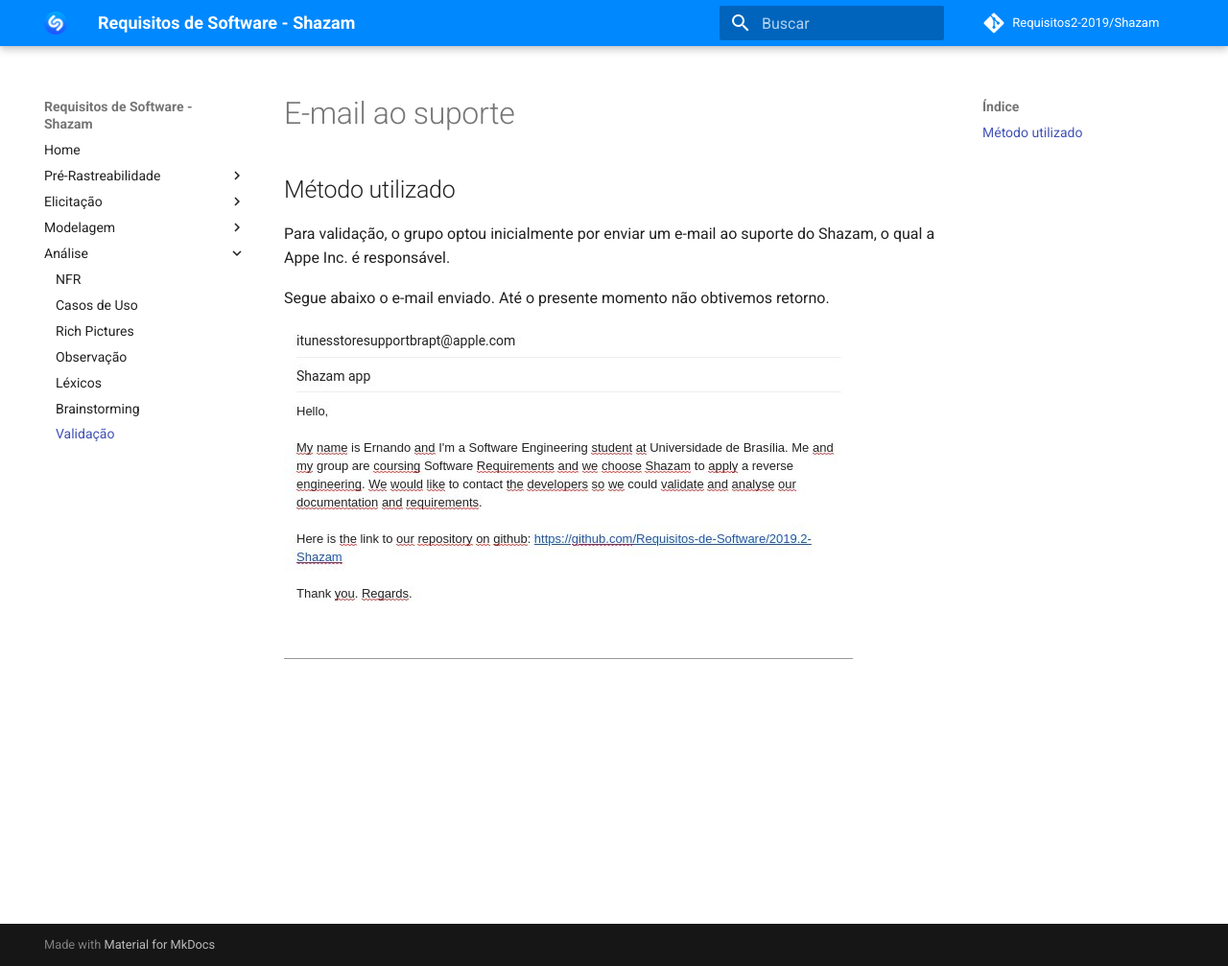
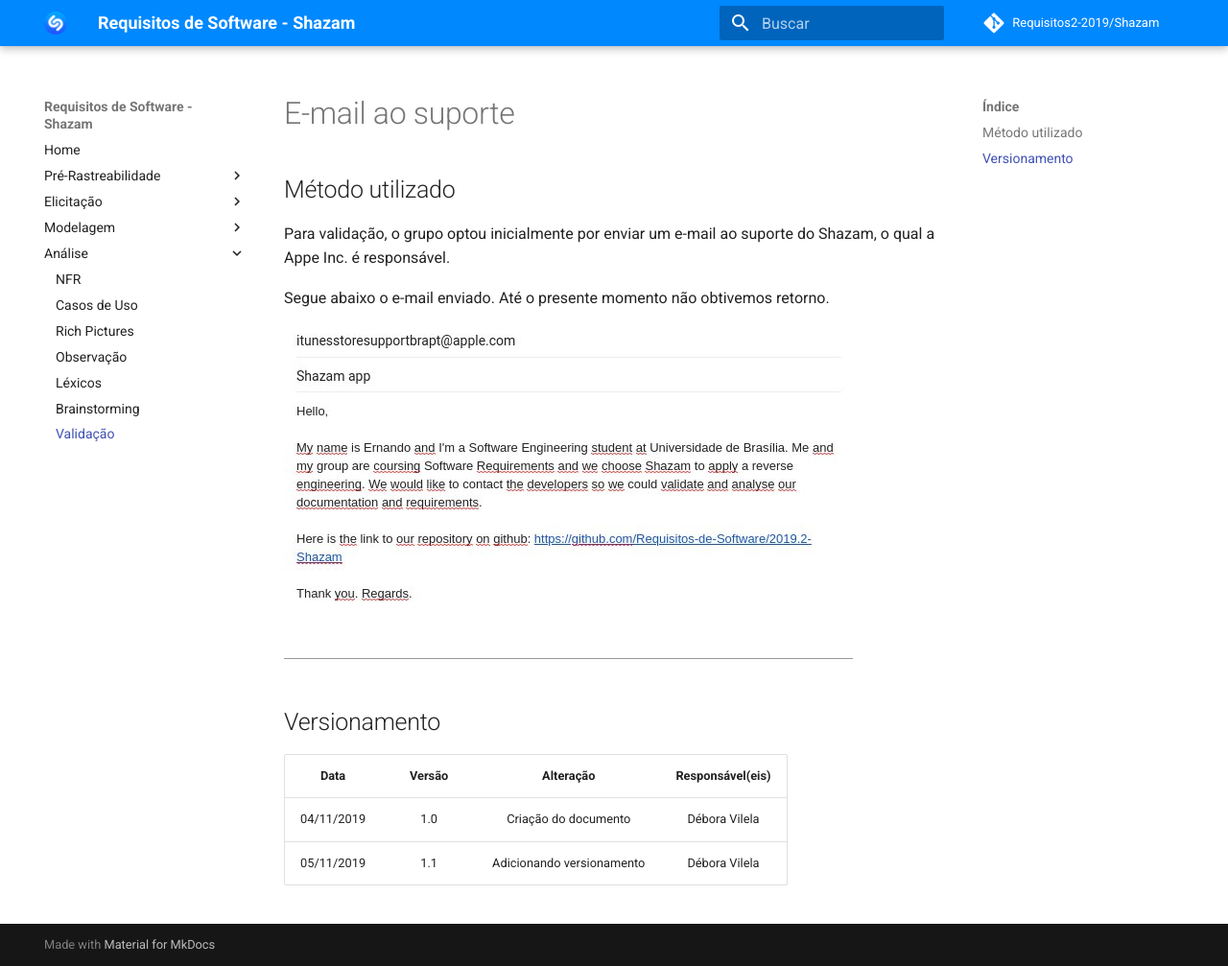
Before and after one commit to Wictorgirardi/2019.2-Shazam, an MkDocs documentation site: the page built from docs/analise/email_suporte.md, in a window 1280 px wide and 1007 px high. Shown: the whole window at 96% size. Built offline with MkDocs 1.6.1 and Material for MkDocs 9.7.7, drawn with Linux system fonts in a browser that asks for light colours; comment, search, counter and statistics services are not loaded.

Commit message:
Alterando conteúdo do documento de validação

```diff
--- a/docs/analise/email_suporte.md
+++ b/docs/analise/email_suporte.md
@@ -7,3 +7,12 @@
 Segue abaixo o e-mail enviado. Até o presente momento não obtivemos retorno.
 
 ![email](../imgs/validacao.jpg)
+
+
+
+## Versionamento
+
+|Data|Versão|Alteração|Responsável(eis)|
+|:--:|:----:|:-------:|:---:|
+|04/11/2019|1.0|Criação do documento|Débora Vilela|
+|05/11/2019|1.1|Adicionando versionamento|Débora Vilela|
```
